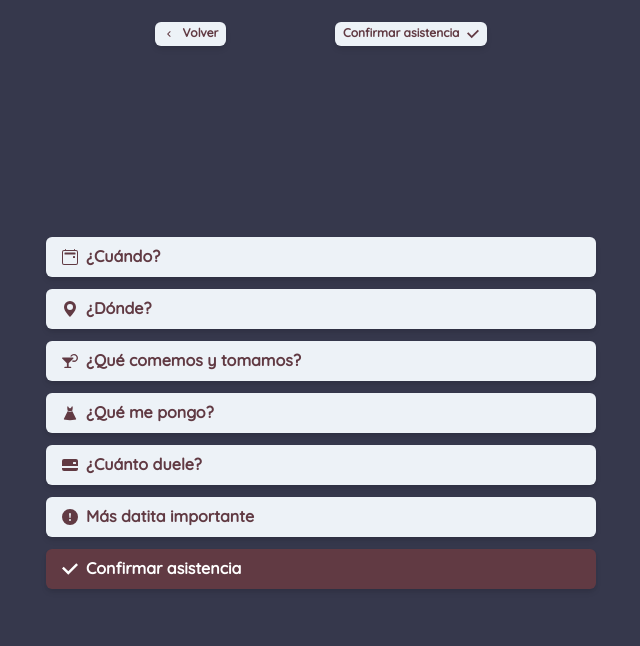
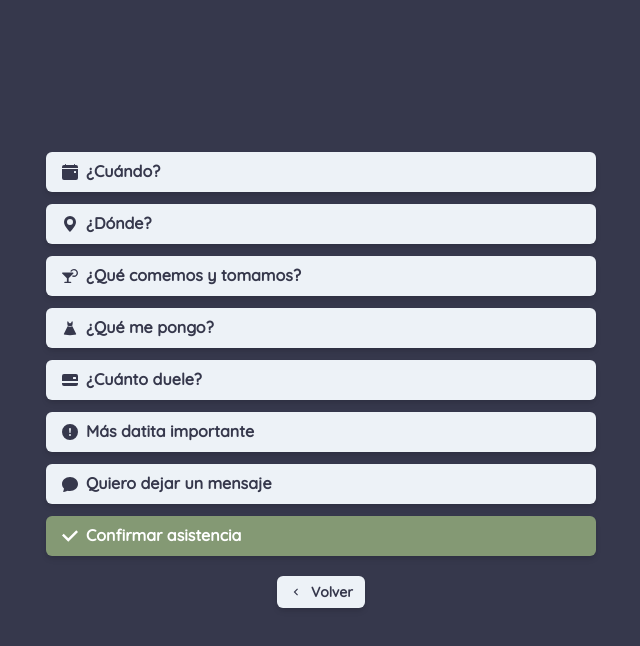
Before and after one commit to NicoPicotto/Picotzilda-Web, a React (Create React App) app: page /evento in a window 1280 px wide. Shown: the top 646 px of the page, without its empty margins (319-959 px from the left). Built offline with nearby package versions, Linux system fonts and the light colour scheme; a web font is replaced by a local one.

Commit message:
cambios layout

```diff
--- a/src/Components/Mensajes/EscribirMensaje.js
+++ b/src/Components/Mensajes/EscribirMensaje.js
@@ -27,7 +27,6 @@ const EscribirMensaje = () => {
 			onSubmit={handleSubmit}
 			flexDir='column'
 			w={isMobile ? '80vw' : '550px'}
-			bgColor='color.bordo'
 			alignItems='center'
 			justifyContent='center'
 			borderBottomWidth={1}
@@ -60,15 +59,15 @@ const EscribirMensaje = () => {
 				w={isMobile ? '80vw' : '550px'}
 			/>
 			<Button
-				bgColor='color.cremita'
-				color='color.bordo'
+				bgColor='white'
+				color='color.gris'
 				type='submit'
 				fontFamily='fonts.secundaria'
 				w={isMobile ? '80vw' : '550px'}
 				size='sm'
 				borderRadius={5}
-				_focus={{ bgColor: 'color.cremita' }}
-				_after={{ bgColor: 'color.cremita' }}
+				_focus={{ bgColor: 'white' }}
+				_after={{ bgColor: 'white' }}
 			>
 				¡Añadir mensajito!
 			</Button>
--- a/src/Components/Modales/ModalCuando.js
+++ b/src/Components/Modales/ModalCuando.js
@@ -10,7 +10,7 @@ import {
 	Text,
 	Flex,
 } from '@chakra-ui/react';
-import { BsCalendar2Event } from 'react-icons/bs';
+import { BsCalendar2Event, BsFillCalendarEventFill } from 'react-icons/bs';
 
 const ModalCuando = () => {
 	const OverlayOne = () => (
@@ -23,9 +23,9 @@ const ModalCuando = () => {
 	return (
 		<>
 			<Button
-				leftIcon={<BsCalendar2Event />}
+				leftIcon={<BsFillCalendarEventFill />}
 				size='md'
-				color='color.bordo'
+				color='color.gris'
 				fontFamily='fonts.secundaria'
 				boxShadow='md'
 				marginTop={-10}
@@ -67,7 +67,12 @@ const ModalCuando = () => {
 							Sábado 11 de Febrero del 2023
 						</Text>
 						<Flex justifyContent='center'>
-							<Divider borderColor='color.bordo' marginBottom={3} w='50%' />
+							<Divider
+								borderColor='color.gris'
+								opacity={0.3}
+								marginBottom={3}
+								w='50%'
+							/>
 						</Flex>
 						<Text
 							fontFamily='fonts.secundaria'
@@ -79,7 +84,12 @@ const ModalCuando = () => {
 							18:30 hs - Llegada
 						</Text>
 						<Flex justifyContent='center'>
-							<Divider borderColor='color.bordo' marginBottom={3} w='50%' />
+							<Divider
+								borderColor='color.gris'
+								opacity={0.3}
+								marginBottom={3}
+								w='50%'
+							/>
 						</Flex>
 						<Text
 							fontFamily='fonts.secundaria'
--- a/src/Components/Modales/ModalDonde.js
+++ b/src/Components/Modales/ModalDonde.js
@@ -12,6 +12,7 @@ import {
 	AspectRatio,
 } from '@chakra-ui/react';
 import { BsGeoAltFill } from 'react-icons/bs';
+import {CiLocationOn} from "react-icons/ci"
 
 const ModalDonde = () => {
 	const OverlayOne = () => (
@@ -26,7 +27,7 @@ const ModalDonde = () => {
 			<Button
 				leftIcon={<BsGeoAltFill />}
 				size='md'
-				color='color.bordo'
+				color='color.gris'
 				fontFamily='fonts.secundaria'
 				boxShadow='md'
 				marginBottom={3}
@@ -48,13 +49,13 @@ const ModalDonde = () => {
 				>
 					<Flex
 						fontFamily='fonts.secundaria'
-						bgColor='color.bordo'
-						color='color.cremita'
+						bgColor='color.gris'
+						color='white'
 						w='100%'
 						padding={5}
 						justifyContent='center'
 					>
-						<BsGeoAltFill size={50} />
+						<CiLocationOn size={60} />
 					</Flex>
 					<ModalBody padding={5}>
 						<Text
@@ -67,7 +68,12 @@ const ModalDonde = () => {
 							Las Cortaderas Club de Campo
 						</Text>
 						<Flex justifyContent='center'>
-							<Divider borderColor='color.bordo' marginBottom={3} w='50%' />
+							<Divider
+								borderColor='color.gris'
+								opacity={0.3}
+								marginBottom={3}
+								w='50%'
+							/>
 						</Flex>
 						<Text
 							fontFamily='fonts.secundaria'
@@ -78,14 +84,29 @@ const ModalDonde = () => {
 						>
 							Entre General Deheza y General Cabrera
 						</Text>
-						<Flex borderRadius={10} overflow='hidden' boxShadow='md'>
+						<Flex justifyContent='center'>
+							<Divider
+								borderColor='color.gris'
+								opacity={0.3}
+								marginBottom={3}
+								w='50%'
+							/>
+						</Flex>
+						<Flex
+							borderRadius={10}
+							overflow='hidden'
+							boxShadow='md'
+							justifyContent='center'
+							alignItems='center'
+							w='100%'
+						>
 							<iframe
-								id='gmap_canvas'
 								src='https://maps.google.com/maps?q=Las%20Cortaderas&t=&z=15&ie=UTF8&iwloc=&output=embed'
 								frameborder='0'
 								scrolling='no'
 								marginheight='0'
 								marginwidth='0'
+								width='100%'
 							></iframe>
 						</Flex>
 					</ModalBody>
--- a/src/views/Evento.js
+++ b/src/views/Evento.js
@@ -4,7 +4,7 @@ import { ChevronLeftIcon, CheckIcon } from '@chakra-ui/icons';
 import { Link as ReachLink } from 'react-router-dom';
 import {
 	BsFillExclamationCircleFill,
-	BsGeoAltFill,
+	BsFillChatFill,
 	BsCreditCard2BackFill,
 } from 'react-icons/bs';
 import { GiLargeDress } from 'react-icons/gi';
@@ -20,41 +20,10 @@ const Evento = () => {
 			w='100vw'
 			h='100vh'
 			alignItems='center'
-			justifyContent='center'
 			bgColor='color.gris'
 			overflow='hidden'
 			flexDir='column'
 		>
-			<Flex
-				marginTop={5}
-				marginBottom={5}
-				alignItems='flex-end'
-				justifyContent='space-evenly'
-				w={isMobile ? '80vw' : '550px'}
-			>
-				<Link to={'/'} as={ReachLink}>
-					<Button
-						leftIcon={<ChevronLeftIcon />}
-						boxShadow='md'
-						size='xs'
-						color='color.bordo'
-						fontFamily='fonts.secundaria'
-					>
-						Volver
-					</Button>
-				</Link>
-				<Link to={'/evento'} as={ReachLink}>
-					<Button
-						rightIcon={<CheckIcon />}
-						size='xs'
-						color='color.bordo'
-						fontFamily='fonts.secundaria'
-						boxShadow='md'
-					>
-						Confirmar asistencia
-					</Button>
-				</Link>
-			</Flex>
 			<Flex
 				w={isMobile ? '80vw' : '550px'}
 				flexDir='column'
@@ -66,7 +35,7 @@ const Evento = () => {
 				<Button
 					leftIcon={<FaCocktail />}
 					size='md'
-					color='color.bordo'
+					color='color.gris'
 					fontFamily='fonts.secundaria'
 					boxShadow='md'
 					marginBottom={3}
@@ -77,7 +46,7 @@ const Evento = () => {
 				<Button
 					leftIcon={<GiLargeDress />}
 					size='md'
-					color='color.bordo'
+					color='color.gris'
 					fontFamily='fonts.secundaria'
 					boxShadow='md'
 					marginBottom={3}
@@ -88,7 +57,7 @@ const Evento = () => {
 				<Button
 					leftIcon={<BsCreditCard2BackFill />}
 					size='md'
-					color='color.bordo'
+					color='color.gris'
 					fontFamily='fonts.secundaria'
 					boxShadow='md'
 					marginBottom={3}
@@ -99,25 +68,52 @@ const Evento = () => {
 				<Button
 					leftIcon={<BsFillExclamationCircleFill />}
 					size='md'
-					color='color.bordo'
+					color='color.gris'
 					fontFamily='fonts.secundaria'
 					boxShadow='md'
-					justifyContent={'flex-start'}
+					justifyContent='flex-start'
 					marginBottom={3}
 				>
 					Más datita importante
 				</Button>
+				<Link to={'/mensajes'} as={ReachLink}>
+					<Button
+						leftIcon={<BsFillChatFill />}
+						w='100%'
+						size='md'
+						color='color.gris'
+						fontFamily='fonts.secundaria'
+						boxShadow='md'
+						justifyContent='flex-start'
+						marginBottom={3}
+					>
+						Quiero dejar un mensaje
+					</Button>
+				</Link>
 				<Button
 					leftIcon={<CheckIcon />}
 					size='md'
 					color='white'
-					bgColor={'color.bordo'}
+					bgColor='color.verde'
 					fontFamily='fonts.secundaria'
 					boxShadow='md'
-					justifyContent={'flex-start'}
+					justifyContent='flex-start'
 				>
 					Confirmar asistencia
 				</Button>
+				<Flex justifyContent='center' marginTop={5}>
+					<Link to={'/'} as={ReachLink}>
+						<Button
+							leftIcon={<ChevronLeftIcon />}
+							size='sm'
+							color='color.gris'
+							fontFamily='fonts.secundaria'
+							boxShadow='md'
+						>
+							Volver
+						</Button>
+					</Link>
+				</Flex>
 			</Flex>
 		</Flex>
 	);
--- a/src/views/Home.js
+++ b/src/views/Home.js
@@ -62,21 +62,16 @@ const Home = () => {
 					23
 				</Heading>
 				<Timer deadline={deadline} />
-				<Flex
-					alignItems='flex-end'
-					justifyContent='space-evenly'
-					w={isMobile ? '80vw' : '550px'}
-					marginTop={10}
-				>
+				<Flex justifyContent='center' marginTop={5}>
 					<Link to={'/evento'} as={ReachLink}>
 						<Button
 							rightIcon={<ChevronRightIcon />}
-							size='xs'
+							size='sm'
 							color='color.gris'
 							fontFamily='fonts.secundaria'
 							boxShadow='md'
 						>
-							¡Contame más!
+							ENTRAR
 						</Button>
 					</Link>
 				</Flex>
--- a/src/views/Mensajes.js
+++ b/src/views/Mensajes.js
@@ -13,18 +13,12 @@ const Mensajes = () => {
 			w='100vw'
 			h='100vh'
 			alignItems='center'
-			bgColor='color.bordo'
+			bgColor='color.gris'
 			overflow='hidden'
 			flexDir='column'
 		>
-			<Flex
-				marginTop={5}
-				marginBottom={5}
-				alignItems='flex-end'
-				justifyContent='space-evenly'
-				w={isMobile ? '80vw' : '550px'}
-			>
-				<Link to={'/'} as={ReachLink}>
+			<Flex marginTop={5}>
+				<Link to={'/evento'} as={ReachLink}>
 					<Button
 						leftIcon={<ChevronLeftIcon />}
 						boxShadow='md'
@@ -35,17 +29,6 @@ const Mensajes = () => {
 						Volver
 					</Button>
 				</Link>
-				<Link to={'/evento'} as={ReachLink}>
-					<Button
-						rightIcon={<ChevronRightIcon />}
-						boxShadow='md'
-						size='xs'
-						color='color.bordo'
-						fontFamily='fonts.secundaria'
-					>
-						Sobre el evento
-					</Button>
-				</Link>
 			</Flex>
 			<EscribirMensaje />
 			<MostrarMensajes />
```
